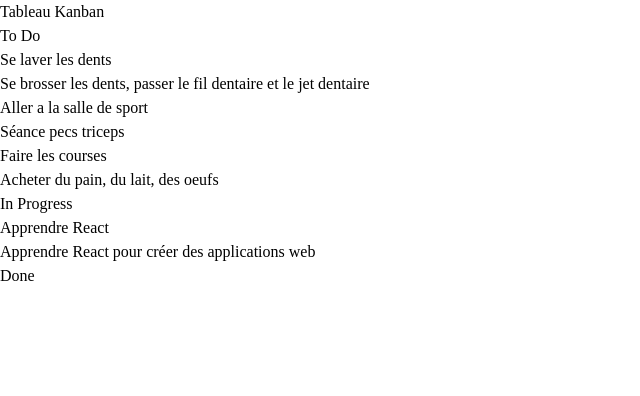
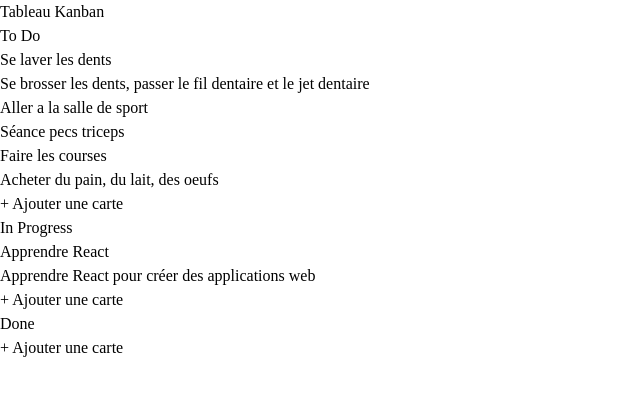
Before and after one commit to Amiiine27/kanbanboard, a React (Vite) app: page / in a window 1280 px wide. Shown: the top 396 px of the page, without its empty margins (0-640 px from the left). Built offline with nearby package versions, Linux system fonts and the light colour scheme.

Commit message:
nouvelle structure pour créer des colonnes, drag and drop fonctionnel

```diff
--- a/src/App.jsx
+++ b/src/App.jsx
@@ -4,88 +4,121 @@ import { useState, useEffect } from "react";
 
 function App() {
   const [kanbanData, setKanbanData] = useState({
-    todo: [
+    todo: {
+      title: "To Do",
+      cards: [
+        // ← Il faut "cards:" avant le tableau !
         {
           task: "Se laver les dents",
           description:
             "Se brosser les dents, passer le fil dentaire et le jet dentaire",
         },
-      { task: "Aller a la salle de sport", description: "Séance pecs triceps" },
+        {
+          task: "Aller a la salle de sport",
+          description: "Séance pecs triceps",
+        },
         {
           task: "Faire les courses",
           description: "Acheter du pain, du lait, des oeufs",
         },
       ],
-    inProgress: [
+    },
+    inProgress: {
+      title: "In Progress",
+      cards: [
         {
           task: "Apprendre React",
           description: "Apprendre React pour créer des applications web",
         },
       ],
-    done: [],
+    },
+    done: {
+      title: "Done",
+      cards: [],
+    },
   });
 
   const moveCard = (cardIndex, startColumn, endColumn) => {
     // On recupere la carte a déplacer
-    const cardToMove = kanbanData[startColumn][cardIndex];
+    const cardToMove = kanbanData[startColumn].cards[cardIndex];
 
     // On supprime la carte de son emplacement actuel
-    const newStartColumnCards = kanbanData[startColumn].filter(
+    const newStartColumnCards = kanbanData[startColumn].cards.filter(
       (card, index) => index !== cardIndex
     );
 
     // Ajouter la carte à la colonne de destination
-    const newEndColumnCards = [...kanbanData[endColumn], cardToMove];
+    const newEndColumnCards = [...kanbanData[endColumn].cards, cardToMove];
 
     setKanbanData({
       ...kanbanData,
-      [startColumn]: newStartColumnCards,
-      [endColumn]: newEndColumnCards,
+      [startColumn]: { ...kanbanData[startColumn], cards: newStartColumnCards },
+      [endColumn]: { ...kanbanData[endColumn], cards: newEndColumnCards },
     });
 
     console.log("Function moveCard Appelée");
   };
 
-  const updateCard = (cardIndex, column, newTitle) =>{
-    const currentCard = kanbanData[column][cardIndex]
+  const updateCard = (cardIndex, column, newTitle) => {
+    const currentCard = kanbanData[column].cards[cardIndex];
 
     const updatedCard = {
       task: newTitle,
-      description: currentCard.description
-    }
+      description: currentCard.description,
+    };
 
-    const newKanbanData = {...kanbanData}
-    newKanbanData[column][cardIndex] = updatedCard;
+    const newKanbanData = { ...kanbanData };
+    newKanbanData[column].cards[cardIndex] = updatedCard;
 
-    setKanbanData(newKanbanData)
-  }
+    setKanbanData(newKanbanData);
 
+    console.log("Function updateCard Appelée");
+  };
+
+  const addCard = (columnName, newTask, newDescription) => {
+    // Que faire ?
+    // 1. Créer la nouvelle carte
+    const newCard = {
+      task: newTask,
+      description: newDescription,
+    };
+    // 2. L'ajouter à la bonne colonne
+    const newKanbanData = { ...kanbanData };
+    newKanbanData[columnName] = [...kanbanData[columnName].cards, newCard];
+    // 3. Mettre à jour l'état
+    setKanbanData(newKanbanData);
+
+    console.log("Function addCard Appelée");
+  };
 
   return (
     <>
-      <div className="min-h-screen max-h-screen bg-gray-100 p-4">
+      <div className="h-screen bg-gray-100 p-4 flex flex-col">
         <h1 className="text-2xl font-bold text-center mb-4">Tableau Kanban</h1>
-        <div className="flex gap-4 max-w-7xl mx-auto">
+        <div className="flex gap-4 flex-1 justify-start overflow-x-auto min-w-0">
           <Column
-            title="To Do"
-            cardsTab={kanbanData.todo}
+            title={kanbanData.todo.title}
+            cardsTab={kanbanData.todo.cards}
             columnName="todo" // ← Le nom technique de la colonne
             onMoveCard={moveCard}
-            onUpdateCard={updateCard} // ← La fonction qu'on a créée
+            onUpdateCard={updateCard}
+            onAddCard={addCard} // ← La fonction qu'on a créée
           />
           <Column
-            title="In Progress"
-            cardsTab={kanbanData.inProgress}
+            title={kanbanData.inProgress.title}
+            cardsTab={kanbanData.inProgress.cards}
             columnName="inProgress" // ← Le nom technique
             onMoveCard={moveCard}
-            onUpdateCard={updateCard} // ← La même fonction
+            onUpdateCard={updateCard}
+            onAddCard={addCard} // ← La même fonction
           />
           <Column
-            title="Done"
-            cardsTab={kanbanData.done}
+            title={kanbanData.done.title}
+            cardsTab={kanbanData.done.cards}
             columnName="done" // ← Le nom technique
             onMoveCard={moveCard}
-            onUpdateCard={updateCard} // ← La même fonction
+            onUpdateCard={updateCard}
+            onAddCard={addCard} // ← La même fonction
           />
         </div>
       </div>
--- a/src/components/Card.jsx
+++ b/src/components/Card.jsx
@@ -29,6 +29,7 @@ export default function Card({
         <div className="bg-white rounded-lg p-4 shadow-md mb-4">
           {isEditingTitle ? (
             <input
+            className="border-2 rounded-md text-lg font-bold mb-2"
               type="text"
               value={tempTitle}
               onChange={(e) => setTempTitle(e.target.value)}
--- a/src/components/Column.jsx
+++ b/src/components/Column.jsx
@@ -1,42 +1,102 @@
+import { useState } from "react";
 import Card from "./Card";
 
-export default function Column({ title, cardsTab, columnName, onMoveCard, onUpdateCard }) {
+export default function Column({
+  title,
+  cardsTab,
+  columnName,
+  onMoveCard,
+  onUpdateCard,
+  onAddCard,
+}) {
+  const [isAdding, setIsAdding] = useState(false);
+  const [newTaskTitle, setNewTaskTitle] = useState("");
+
+  const handleAddCard = () => {
+    onAddCard(columnName, newTaskTitle, "");
+    setIsAdding(false);
+    setNewTaskTitle("");
+  };
+
+  const handleCancel = () => {
+    setIsAdding(false);
+    setNewTaskTitle("");
+  };
+
   return (
     <div
-      className="w-1/3 bg-white rounded-lg min-h-96"
+      className="w-96 flex-shrink-0 bg-white rounded-lg flex flex-col"
       onDragOver={(e) => {
-        // Que faire ici pour autoriser le drop ?
-        e.preventDefault()
+        e.preventDefault();
       }}
       onDrop={(e) => {
-        e.preventDefault()
+        e.preventDefault();
+        const cardIndex = parseInt(e.dataTransfer.getData("cardIndex"));
+        const sourceColumn = e.dataTransfer.getData("sourceColumn");
 
-        // Que faire ici pour autoriser le drop ?
-        const cardIndex = parseInt(e.dataTransfer.getData("cardIndex"))
-        const sourceColumn = e.dataTransfer.getData("sourceColumn")
-
-        if (sourceColumn!=columnName) {
-          onMoveCard(cardIndex, sourceColumn, columnName)
+        if (sourceColumn != columnName) {
+          onMoveCard(cardIndex, sourceColumn, columnName);
         }
-
       }}
     >
       <h1 className="text-xl font-bold p-4 border-b border-gray-200 text-center">
         {title}
       </h1>
-      <div className="gap-5">
+
+      <div className="flex-1 gap-5">
         {cardsTab.map((card, index) => (
           <Card
             key={index}
             task={card.task}
             description={card.description}
-            cardIndex={index} // ← L'index de la carte
-            currentColumn={columnName} // ← Le nom de cette colonne
+            cardIndex={index}
+            currentColumn={columnName}
             onMoveCard={onMoveCard}
-            onUpdateCard={onUpdateCard} // ← Nouveau (mais d'où ça vient ?)
+            onUpdateCard={onUpdateCard}
           />
         ))}
       </div>
+
+      {/* Zone d'ajout - séparée des cartes */}
+
+      {isAdding ? (
+        <div className="bg-gray-50 rounded-lg p-3 border">
+          <input
+            type="text"
+            placeholder="Titre de la tâche..."
+            value={newTaskTitle}
+            onChange={(e) => setNewTaskTitle(e.target.value)}
+            className="w-full p-2 border rounded mb-2"
+            autoFocus
+            onBlur={() => {
+              if (newTaskTitle === "") {
+                handleCancel();
+              } else {
+                handleAddCard();
+              }
+            }}
+            onKeyDown={(e) => {
+              if (e.key === "Enter") {
+                if (newTaskTitle === "") {
+                  handleCancel();
+                } else {
+                  handleAddCard();
+                }
+              }
+              if (e.key === "Escape") {
+                handleCancel();
+              }
+            }}
+          />
+        </div>
+      ) : (
+        <button
+          onClick={() => setIsAdding(true)}
+          className="w-full p-3 border border-gray-300 rounded-lg"
+        >
+          + Ajouter une carte
+        </button>
+      )}
     </div>
   );
 }
```
Lines whose indentation alone changed are shown as unchanged.
